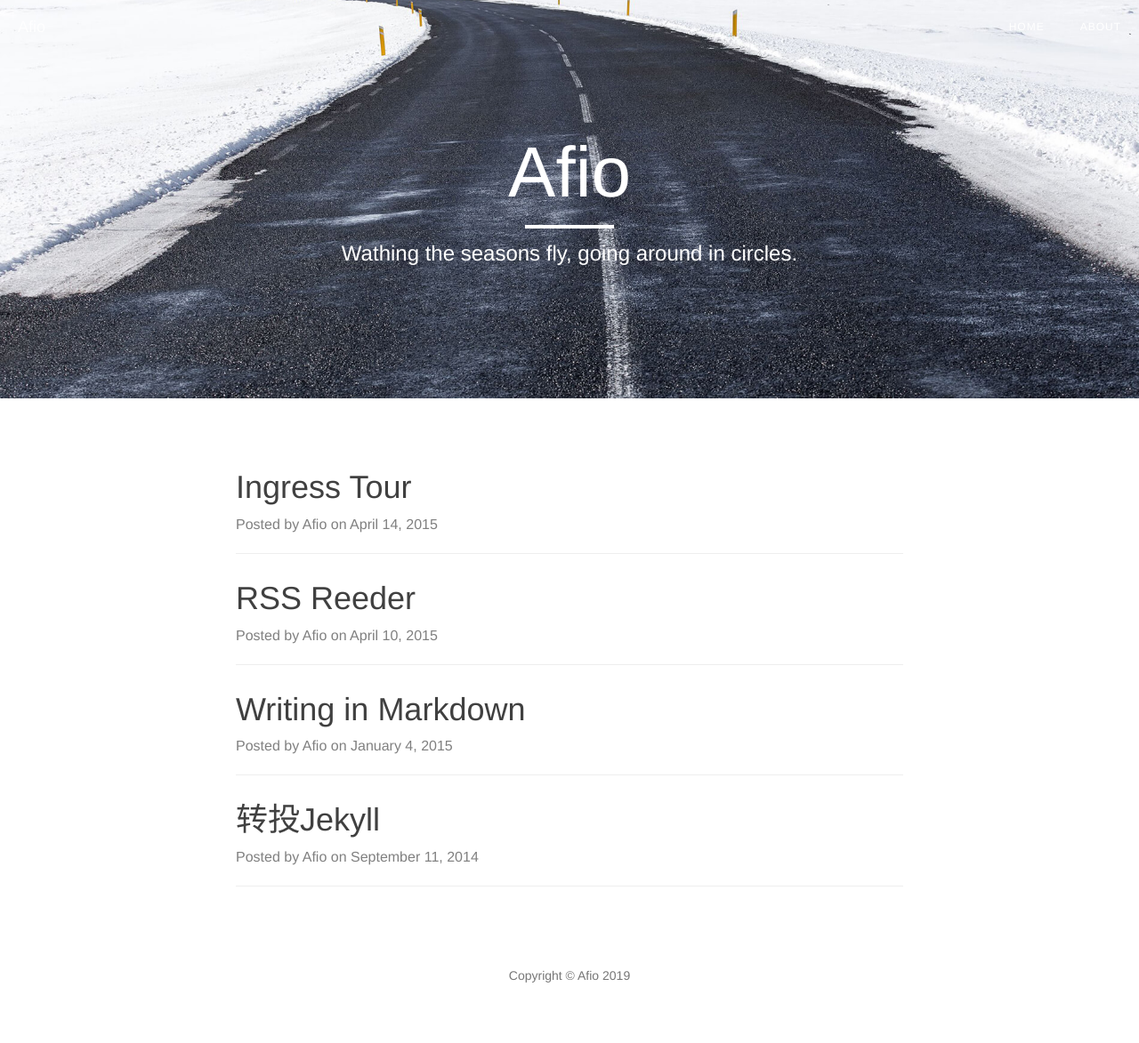
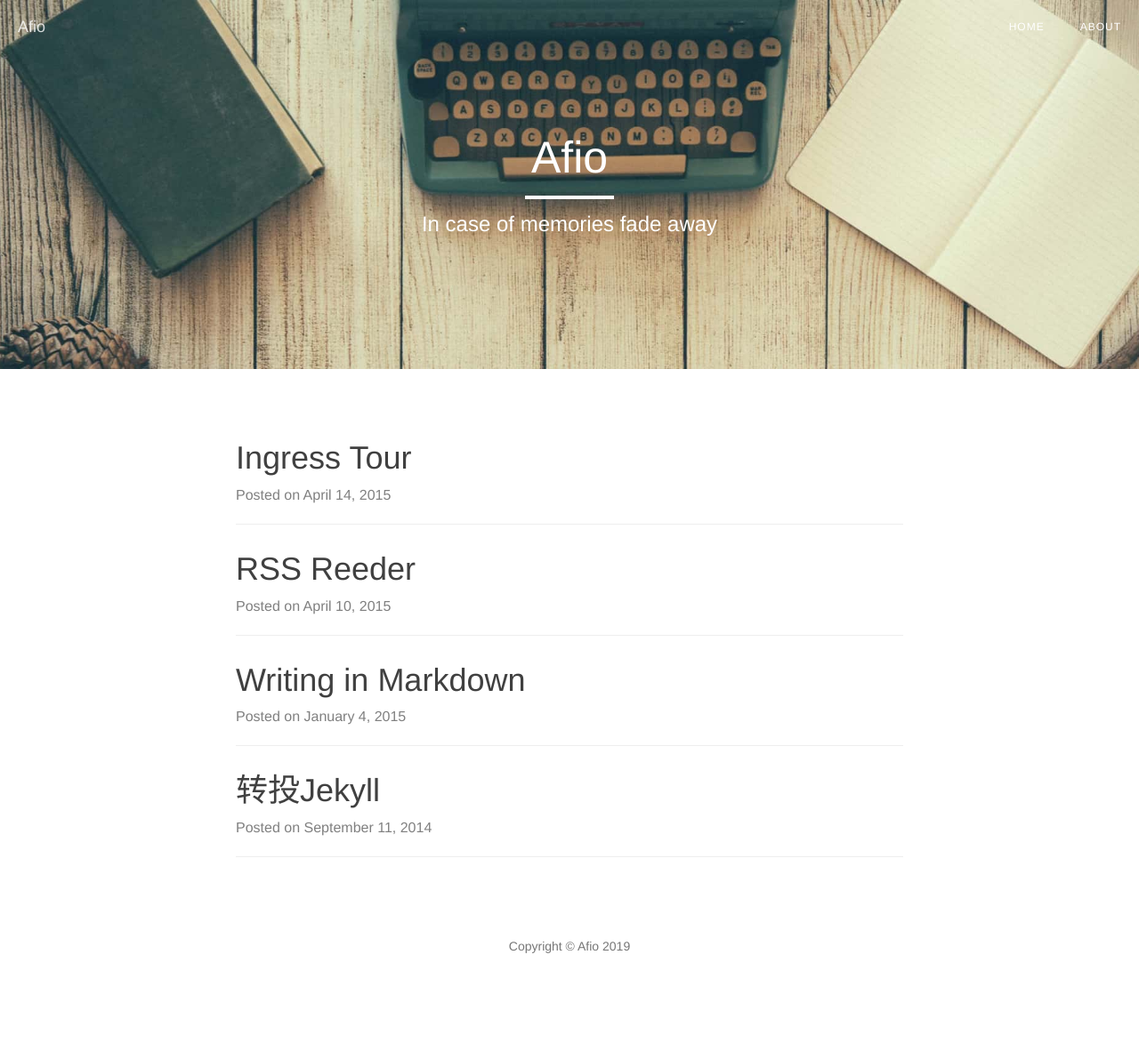
Before and after one commit to Afio/afio.github.io, a Jekyll site: the page built from index.html, in a window 1280 px wide. Shown: the whole page at 89% size. Built offline with Jekyll 4.4.1, drawn with Linux system fonts in a browser that asks for light colours; nearby versions of some CDN libraries; the list of posts is cut into pages by our own code; after the commit the page ends 1140 px from its top, so only the background shows below that.

Commit message:
css adjust

```diff
--- a/about.html
+++ b/about.html
@@ -1,7 +1,7 @@
 ---
 layout: page
 title: "About"
-description: "In case of memories fade away"
+description: "Wathing the seasons fly, going around in circles."
 header-img: ""
 
 ---
--- a/css/clean-blog.css
+++ b/css/clean-blog.css
@@ -171,7 +171,7 @@ hr.small {
 @media only screen and (min-width: 768px) {
   .intro-header .site-heading h1,
   .intro-header .page-heading h1 {
-    font-size: 80px;
+    font-size: 50px;
   }
 }
 .intro-header .post-heading h1 {
--- a/index.html
+++ b/index.html
@@ -1,6 +1,6 @@
 ---
 layout: page
-description: "Wathing the seasons fly, going around in circles."
+description: "In case of memories fade away"
 ---
 
 {% for post in paginator.posts %}
@@ -14,7 +14,7 @@ description: "Wathing the seasons fly, going around in circles."
         </h3>
         {% endif %}
     </a>
-    <p class="post-meta">Posted by {% if post.author %}{{ post.author }}{% else %}{{ site.title }}{% endif %} on {{ post.date | date: "%B %-d, %Y" }}</p>
+    <p class="post-meta">Posted on {{ post.date | date: "%B %-d, %Y" }}</p>
 </div>
 <hr>
 {% endfor %}
```
Also changed, not shown: img/home-bg.jpg, 2 other files.
